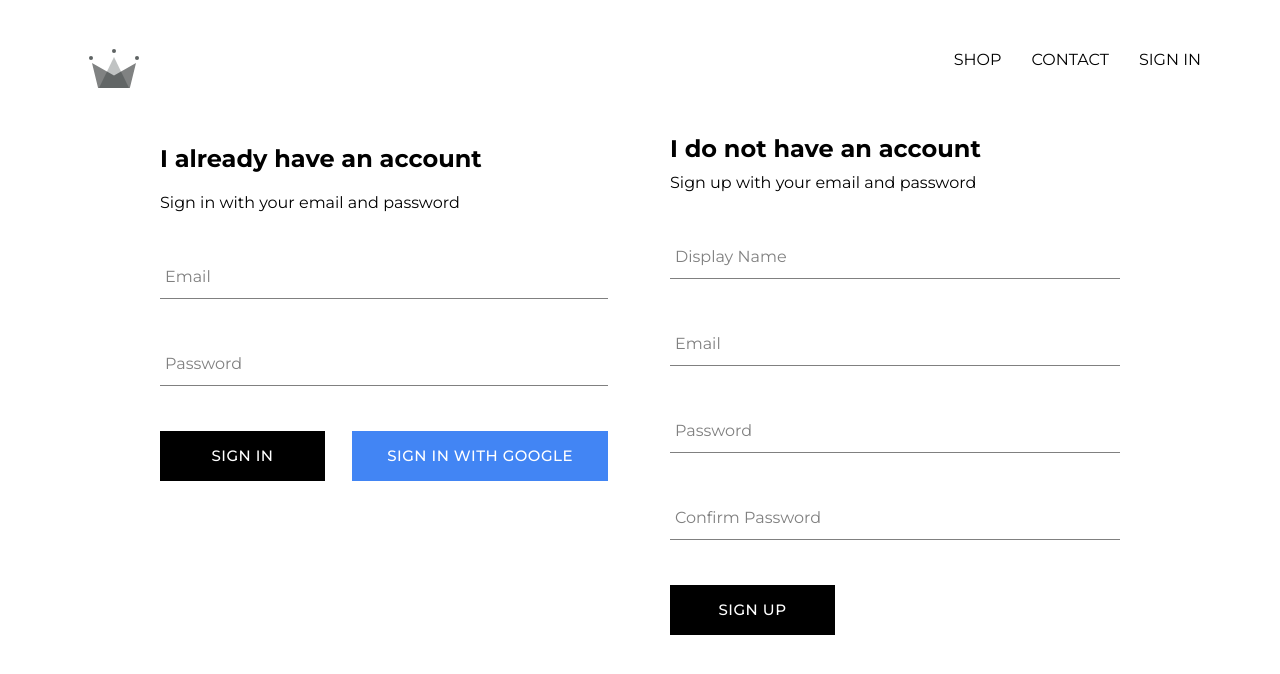
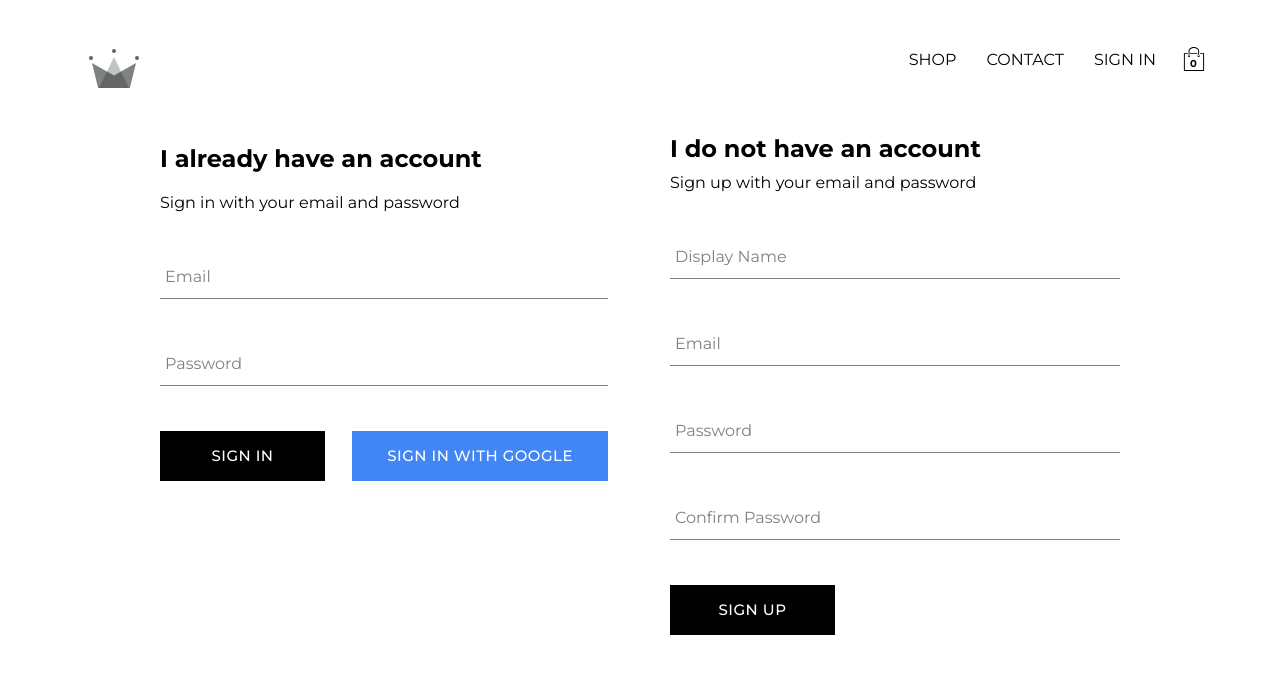
Before and after one commit to PhoenixFieryn/react-ecommerce, a React (Create React App) app: page /signin in a window 1280 px wide. Shown: the top 674 px of the page. Built offline with nearby package versions, Linux system fonts and the light colour scheme; no server answers.

Commit message:
Added cartIcon and cartDropdown components to application, implemented cart reducer

```diff
--- /dev/null
+++ b/src/components/cart-dropdown/cart-dropdown.component.jsx
@@ -0,0 +1,10 @@
+import './cart-dropdown.styles.scss';
+
+import { CustomButton } from '../custom-button/custom-button.component';
+
+export const CartDropdown = () => (
+	<div className="cart-dropdown">
+		<div className="cart-items" />
+		<CustomButton>CHECKOUT</CustomButton>
+	</div>
+);
--- /dev/null
+++ b/src/components/cart-dropdown/cart-dropdown.styles.scss
@@ -0,0 +1,25 @@
+.cart-dropdown {
+	position: absolute;
+	width: 240px;
+	height: 340px;
+	display: flex;
+	flex-direction: column;
+	padding: 20px;
+	border: 1px solid black;
+	background-color: white;
+	top: 90px;
+	right: 4rem;
+	z-index: 5;
+
+	.cart-items {
+		height: 240px;
+		display: flex;
+		flex-direction: column;
+		overflow-x: auto;
+		overflow-y: hidden;
+	}
+
+	button {
+		margin-top: auto;
+	}
+}
--- /dev/null
+++ b/src/components/cart-icon/cart-icon.component.jsx
@@ -0,0 +1,21 @@
+import { connect } from 'react-redux';
+
+import { toggleCartHidden } from '../../redux/cart/cart.actions';
+
+import { ReactComponent as ShoppingIcon } from '../../assets/shopping-bag.svg';
+
+import './cart-icon.styles.scss';
+
+const mapDispatchToProps = (dispatch) => ({
+	toggleCartHidden: () => dispatch(toggleCartHidden()),
+});
+
+export const CartIcon = connect(
+	null,
+	mapDispatchToProps
+)(({ toggleCartHidden }) => (
+	<div className="cart-icon" onClick={toggleCartHidden}>
+		<ShoppingIcon className="shopping-icon" />
+		<span className="item-count">0</span>
+	</div>
+));
--- /dev/null
+++ b/src/components/cart-icon/cart-icon.styles.scss
@@ -0,0 +1,21 @@
+.cart-icon {
+  width: 45px;
+  height: 45px;
+  position: relative;
+  display: flex;
+  align-items: center;
+  justify-content: center;
+  cursor: pointer;
+
+  .shopping-icon {
+    width: 24px;
+    height: 24px;
+  }
+
+  .item-count {
+    position: absolute;
+    font-size: 10px;
+    font-weight: bold;
+    bottom: 12px;
+  }
+}
--- a/src/components/header/header.component.jsx
+++ b/src/components/header/header.component.jsx
@@ -4,12 +4,15 @@
 import { connect } from 'react-redux';
 
 import { ReactComponent as Logo } from '../../assets/crown.svg';
+import { CartIcon } from '../cart-icon/cart-icon.component';
+import { CartDropdown } from '../cart-dropdown/cart-dropdown.component';
 
-const mapStateToProps = (state) => ({
-	currentUser: state.user.currentUser,
+const mapStateToProps = ({ user: { currentUser }, cart: { hidden } }) => ({
+	currentUser,
+	hidden,
 });
 
-export const Header = connect(mapStateToProps)(({ currentUser }) => (
+export const Header = connect(mapStateToProps)(({ currentUser, hidden }) => (
 	<div className="header">
 		<Link className="logo-container" to="/">
 			<Logo className="logo" />
@@ -30,6 +33,8 @@
 					SIGN IN
 				</Link>
 			)}
+			<CartIcon />
 		</div>
+		{hidden ? null : <CartDropdown />}
 	</div>
 ));
--- /dev/null
+++ b/src/redux/cart/cart.actions.js
@@ -0,0 +1,5 @@
+import CartActionTypes from './cart.types';
+
+export const toggleCartHidden = () => ({
+	type: CartActionTypes.TOGGLE_CART_HIDDEN,
+});
--- /dev/null
+++ b/src/redux/cart/cart.reducer.js
@@ -0,0 +1,17 @@
+import CartActionTypes from './cart.types';
+
+const INITIAL_STATE = {
+	hidden: true,
+};
+
+export const cartReducer = (state = INITIAL_STATE, action) => {
+	switch (action.type) {
+		case CartActionTypes.TOGGLE_CART_HIDDEN:
+			return {
+				...state,
+				hidden: !state.hidden,
+			};
+		default:
+			return state;
+	}
+};
--- /dev/null
+++ b/src/redux/cart/cart.types.js
@@ -0,0 +1,5 @@
+const CartActionTypes = {
+	TOGGLE_CART_HIDDEN: 'TOGGLE_CART_HIDDEN',
+};
+
+export default CartActionTypes;
--- a/src/redux/root-reducer.js
+++ b/src/redux/root-reducer.js
@@ -1,7 +1,9 @@
 import { combineReducers } from 'redux';
 
 import { userReducer } from './user/user.reducer';
+import { cartReducer } from './cart/cart.reducer';
 
 export default combineReducers({
 	user: userReducer,
+	cart: cartReducer,
 });
```
Also changed, not shown: src/assets/shopping-bag.svg (added).
